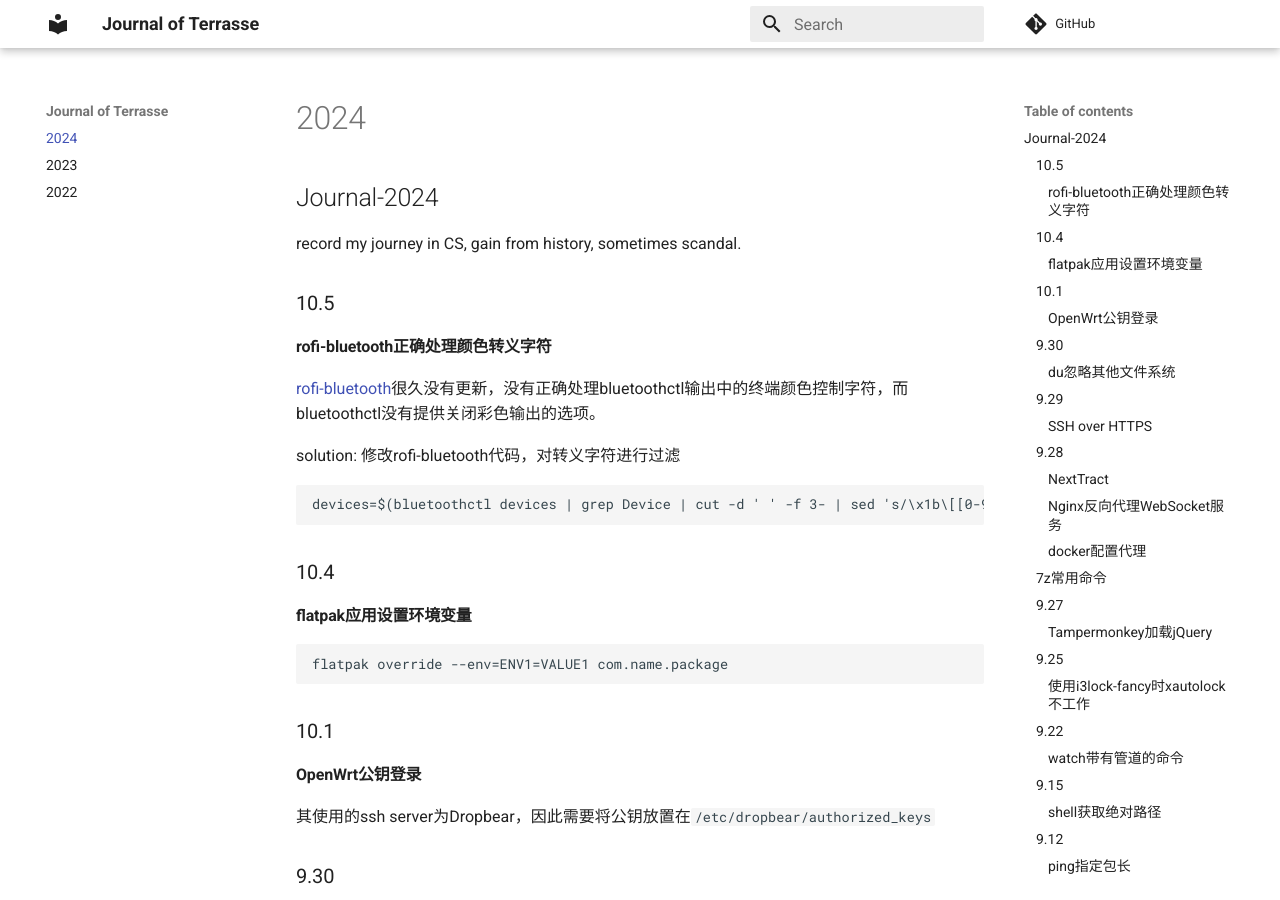
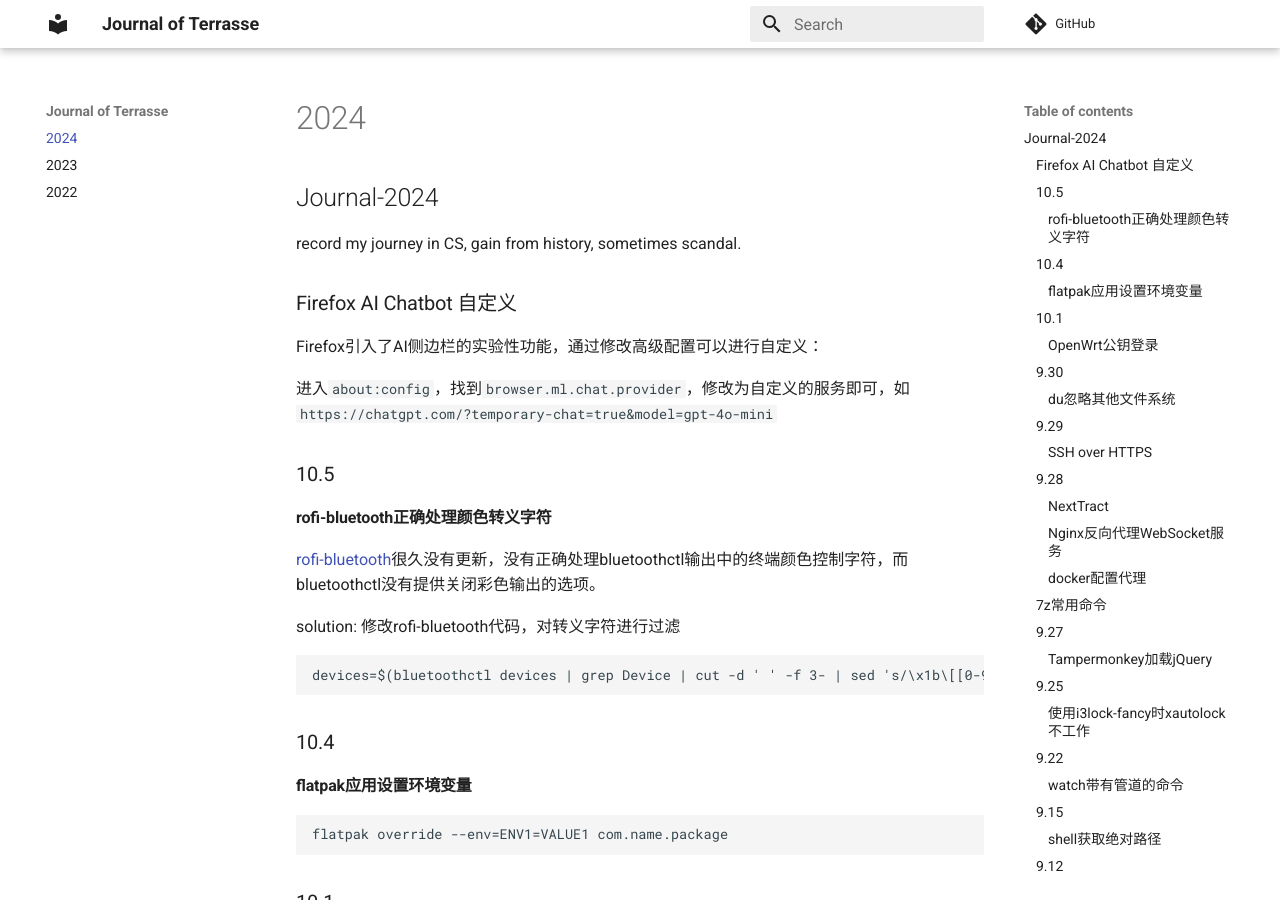
Before and after one commit to Jerry-Terrasse/journal, an MkDocs documentation site: the page built from docs/2024.md, in a window 1280 px wide and 900 px high. Built offline with MkDocs 1.6.1 and Material for MkDocs 9.7.7, drawn with Linux system fonts in a browser that asks for light colours; comment, search, counter and statistics services are not loaded.

Commit message:
update (Sun Oct  6 04:54:15 PM CST 2024)

```diff
--- a/docs/2024.md
+++ b/docs/2024.md
@@ -1,6 +1,12 @@
 ## Journal-2024
 
 record my journey in CS, gain from history, sometimes scandal.
+
+### Firefox AI Chatbot 自定义
+
+Firefox引入了AI侧边栏的实验性功能，通过修改高级配置可以进行自定义：
+
+进入`about:config`，找到`browser.ml.chat.provider`，修改为自定义的服务即可，如`https://chatgpt.com/?temporary-chat=true&model=gpt-4o-mini`
 
 ### 10.5
 
```
